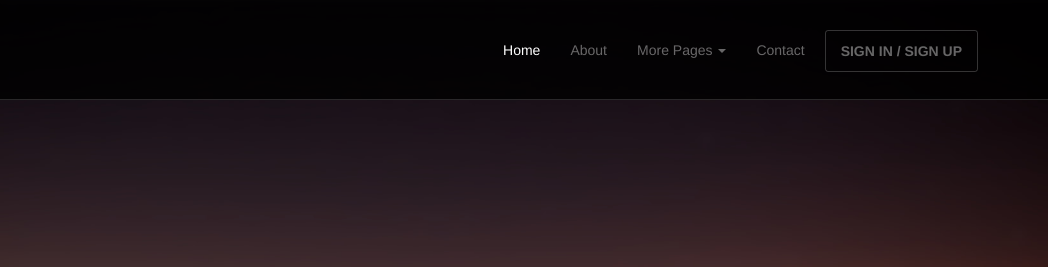
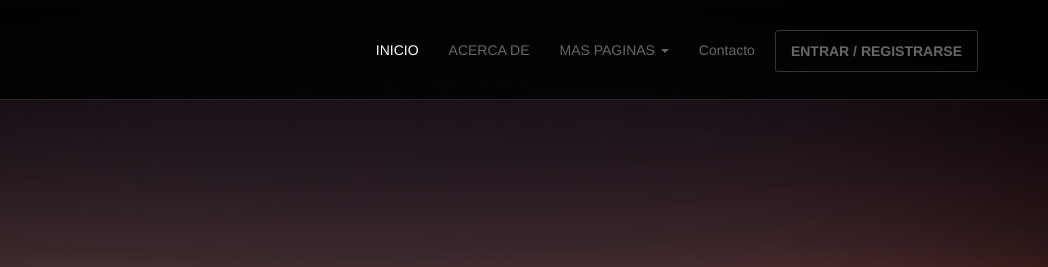
Before and after one commit to Miguelhc23/uda, a plain HTML site: page index.html in a window 1280 px wide. Shown: the top 267 px of the page, 232-1280 px from the left. Drawn offline with nearby package versions, Linux system fonts and the light colour scheme.

Commit message:
se realizo traduccion del menu principal

```diff
--- a/index.html
+++ b/index.html
@@ -36,17 +36,17 @@
 			</div>
 			<div class="navbar-collapse collapse">
 				<ul class="nav navbar-nav pull-right">
-					<li class="active"><a href="#">Home</a></li>
-					<li><a href="about.html">About</a></li>
+					<li class="active"><a href="#">INICIO</a></li>
+					<li><a href="about.html">ACERCA DE</a></li>
 					<li class="dropdown">
-						<a href="#" class="dropdown-toggle" data-toggle="dropdown">More Pages <b class="caret"></b></a>
+						<a href="#" class="dropdown-toggle" data-toggle="dropdown">MAS PAGINAS <b class="caret"></b></a>
 						<ul class="dropdown-menu">
-							<li><a href="sidebar-left.html">Left Sidebar</a></li>
-							<li class="active"><a href="sidebar-right.html">Right Sidebar</a></li>
+							<li><a href="sidebar-left.html">BARRA IZQUIERDA</a></li>
+							<li class="active"><a href="sidebar-right.html">BARRA DERECHA</a></li>
 						</ul>
 					</li>
-					<li><a href="contact.html">Contact</a></li>
-					<li><a class="btn" href="signin.html">SIGN IN / SIGN UP</a></li>
+					<li><a href="contact.html">Contacto</a></li>
+					<li><a class="btn" href="signin.html">ENTRAR / REGISTRARSE</a></li>
 				</ul>
 			</div><!--/.nav-collapse -->
 		</div>
```
